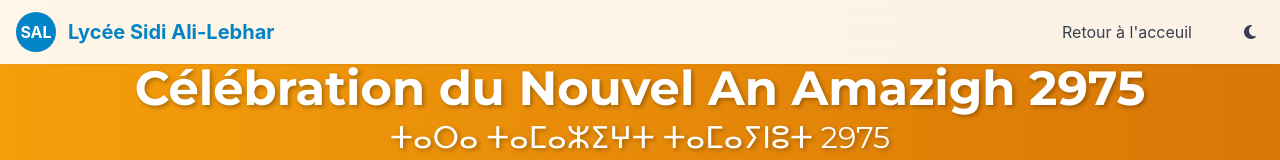
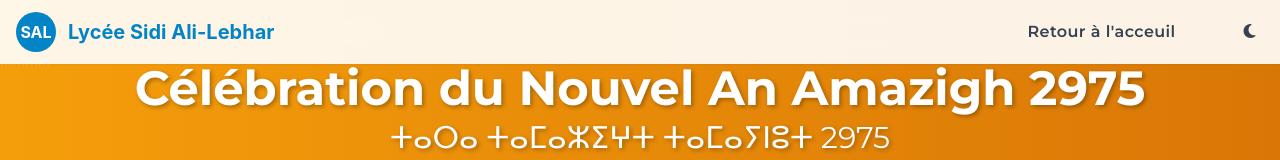
Before and after one commit to Bejaia-06/Lycee, a plain HTML site: page fete.html in a window 1280 px wide. Shown: the top 160 px of the page. Drawn offline with nearby package versions, Linux system fonts and the light colour scheme.

Commit message:
Update fete.html

```diff
--- a/fete.html
+++ b/fete.html
@@ -273,9 +273,9 @@
                 </div>
 
                 <!-- Desktop Navigation -->
-                <div class="hidden md:flex items-center space-x-8">
+                <div class="hidden md:flex items-center justify-between gap-8 font-heading font-semibold text-base tracking-wide">
                     <a href="index.html" class="block px-3 py-2 rounded-md text-gray-700 dark:text-gray-300 hover:bg-gray-100 dark:hover:bg-gray-800">Retour à l'acceuil</a>
-                    <button id="theme-toggle" class="theme-toggle p-2 rounded-full text-gray-700 dark:text-gray-300 hover:bg-gray-100 dark:hover:bg-gray-800" aria-label="Toggle dark mode">
+                    <button id="theme-toggle" class="theme-toggle p-2 ml-4 rounded-full text-gray-700 dark:text-gray-300 hover:bg-gray-100 dark:hover:bg-gray-800" aria-label="Toggle dark mode">
                         <i class="fas fa-moon dark:hidden"></i>
                         <i class="fas fa-sun hidden dark:inline"></i>
                     </button>
```
